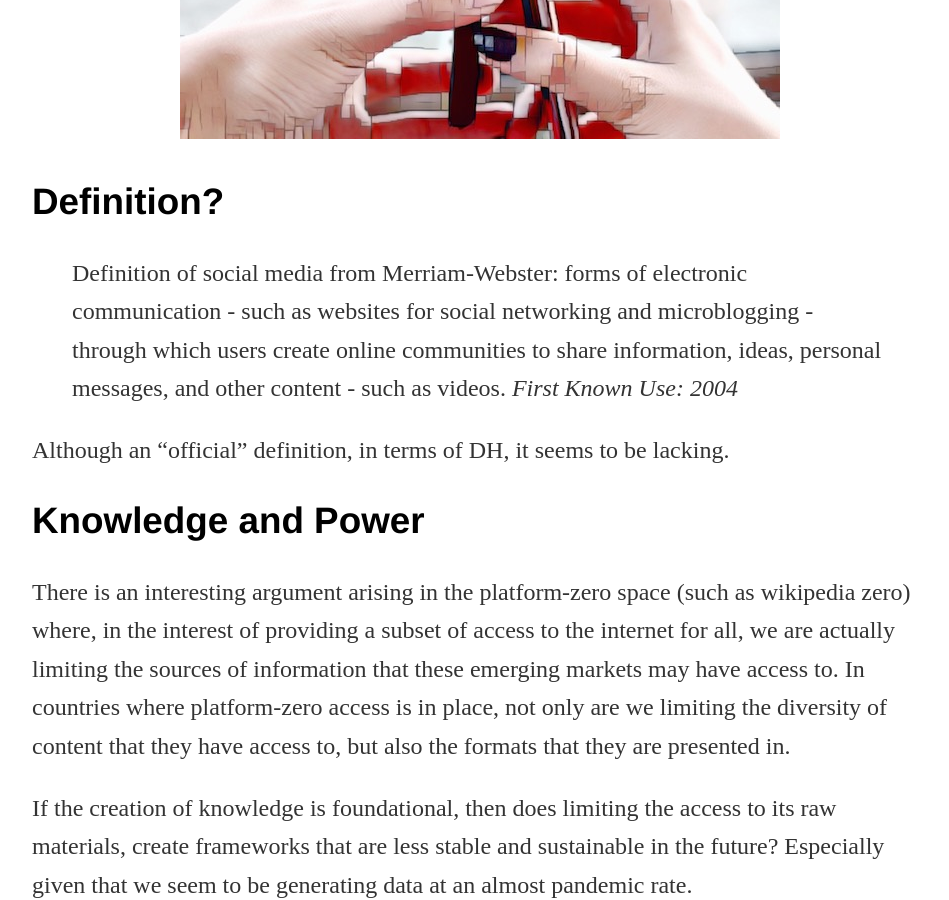
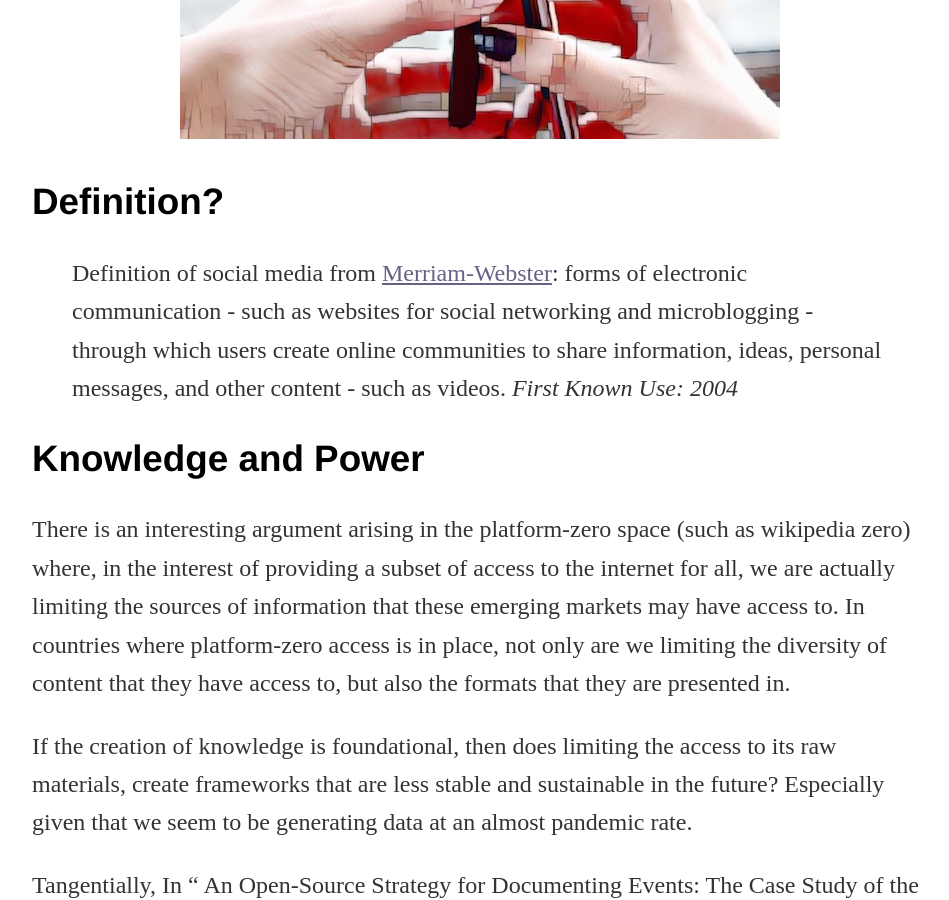
Before and after one commit to thatVargas/thatvargas.github.io, a Jekyll site: the page built from _posts/2018-01-21-social-media.md, in a window 1280 px wide and 900 px high, scrolled down 562 px. Shown: the whole window, without its empty margins (160-1109 px from the left). Built offline with Jekyll 4.4.1, drawn with Linux system fonts in a browser that asks for light colours.

Commit message:
Update 2018-01-21-social-media.md

```diff
--- a/_posts/2018-01-21-social-media.md
+++ b/_posts/2018-01-21-social-media.md
@@ -6,10 +6,8 @@
 
 ## Definition?
 
-> Definition of social media from Merriam-Webster: forms of electronic communication - such as websites for social networking and microblogging - through which users create online communities to share information, ideas, personal messages, and other content - such as videos.
+> Definition of social media from [Merriam-Webster](https://www.merriam-webster.com/dictionary/social%20media): forms of electronic communication - such as websites for social networking and microblogging - through which users create online communities to share information, ideas, personal messages, and other content - such as videos.
 > _First Known Use: 2004_
-
-Although an "official" definition, in terms of DH, it seems to be lacking.
 
 ## Knowledge and Power
 
```
